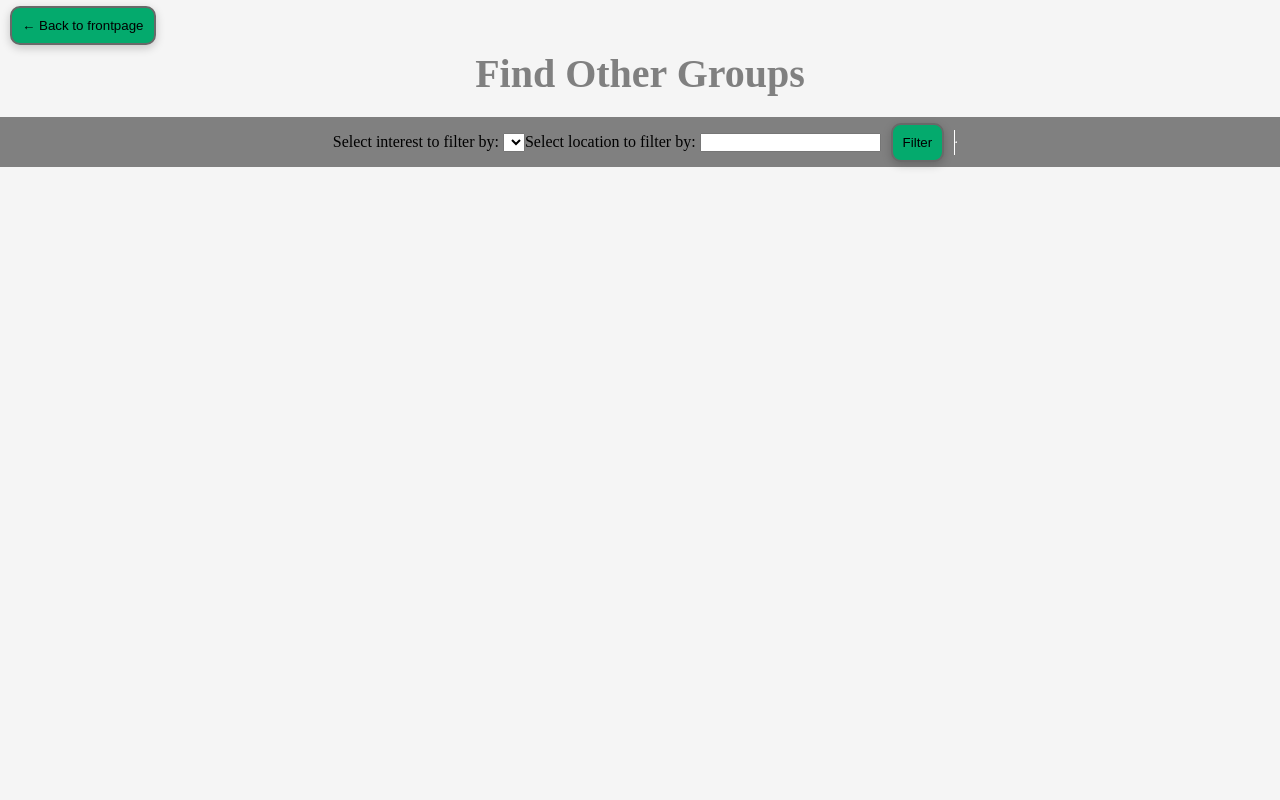
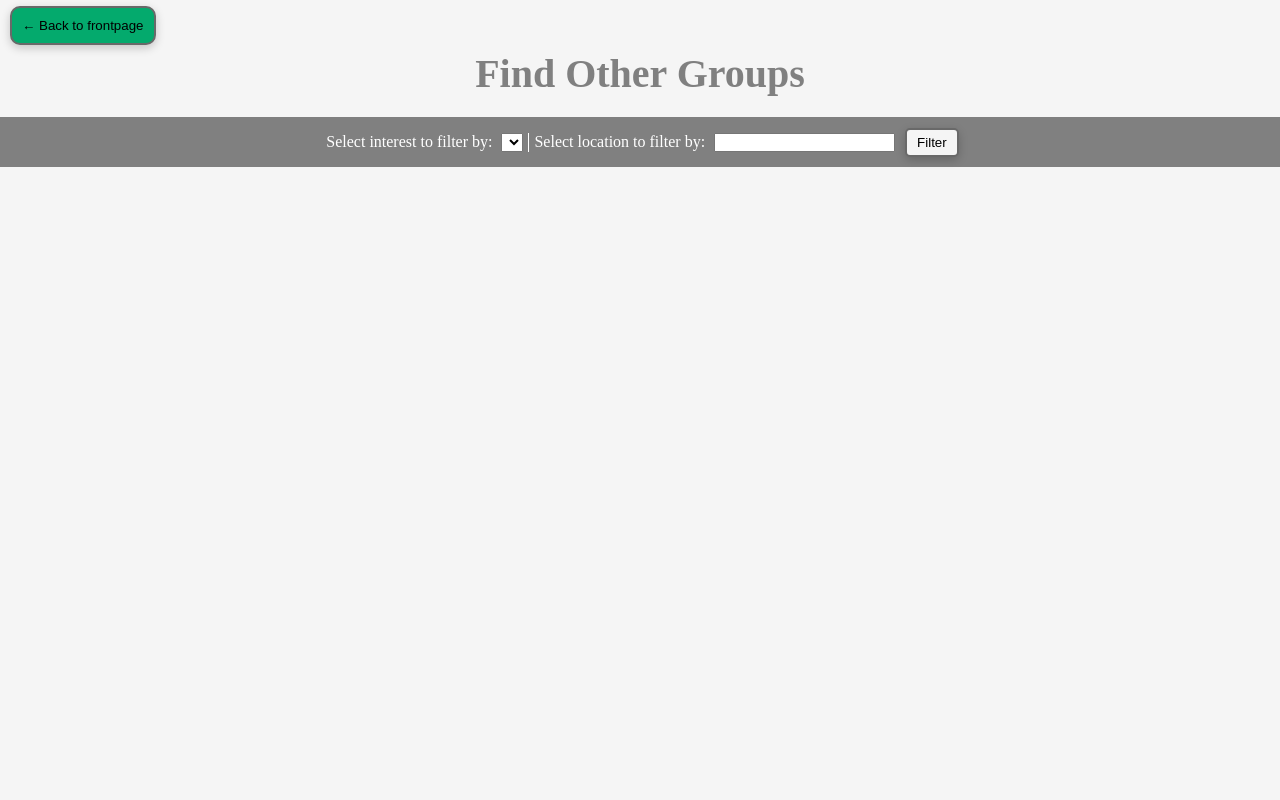
Before and after one commit to Madt2/TDT4145-Prosjekt-Vaar-2022, a Django app: page /GroupUp/groups_overview/ in a window 1280 px wide. Run offline with Django 4.2, Linux system fonts and the light colour scheme; data that the repository does not hold is empty.

Commit message:
Changelog: -css polish to filter style

```diff
--- a/GroupUpProject/GroupUp/urls.py
+++ b/GroupUpProject/GroupUp/urls.py
@@ -16,6 +16,7 @@ Including another URLconf
 from django.urls import path
 from . import views
 from django.views.generic.base import TemplateView
+from .views import UserDelete
 
 # What does name= do??
 
@@ -33,5 +34,6 @@ urlpatterns = [
     path('profile/', views.profile_page, name='profile_page'),
     path('new_group/', views.new_group_page, name='new_group_page'),
     path('register/', views.signup, name='signup_page'),
-    path("age_error/", views.age_error, name='age_error')
+    path("age_error/", views.age_error, name='age_error'),
+    path("delete_user/<int:pk>", views.UserDelete.as_view(), name='user_confirm_delete')
 ]
--- a/GroupUpProject/GroupUp/views.py
+++ b/GroupUpProject/GroupUp/views.py
@@ -8,6 +8,9 @@ from django.urls import reverse
 from django.views.generic.list import ListView
 from django.views.generic.detail import DetailView
 from django.views.generic.edit import UpdateView
+from django.contrib.auth import get_user_model
+from django.urls import reverse_lazy
+from django.views.generic.edit import DeleteView
 
 from .forms import GroupForm, SignUpForm
 from .models import Interest, MemberOfGroup, Profile, Group
@@ -141,6 +144,13 @@ def profile_page(request):
     return render(request, "GroupUp/profile_page.html", {'users': users})
 
 
+class UserDelete(DeleteView):
+    model = User
+    template_name = 'user_confirm_delete.html'
+    pk_url_kwarg = 'pk'
+
+
+
 def signup(request):
     if request.method == 'POST':
         form = SignUpForm(data=request.POST)
--- a/GroupUpProject/static/GroupUp/match_page/match_page_style.css
+++ b/GroupUpProject/static/GroupUp/match_page/match_page_style.css
@@ -38,24 +38,38 @@ h1 {
     align-items: center;
 }
 
+#filter {
+    color: black;
+    background-color: whitesmoke;
+    padding: 5px 10px;
+    border-radius: 5px;
+}
+
+select {
+    margin-right: 5px;
+}
+
 #options > form {
     display: flex;
     flex-direction: row;
     justify-content: center;
     align-items: center;
-    border-right-style: solid;
-    border-right-color: white;
-    border-right-width: thin;
     height: 50%;
     padding-left: 10px;
     padding-right: 10px;
 }
 
-#options > div:last-of-type {
+#options > form > div {
+    border-right-style: solid;
+    border-right-color: white;
+    border-right-width: thin;
+}
+
+#options > form > div:last-of-type {
     border-right-style: none;
 }
 
-#options > div > label {
+#options > form > div > label {
     color: white;
     padding: 5px;
 }
--- /dev/null
+++ b/GroupUpProject/templates/GroupUp/_base.html
@@ -0,0 +1,5 @@
+{% if user.is_authenticated %}
+    <a href="{% url 'user_confirm_delete' user.id %}">Delete Account</a>
+{% else %}
+    <a href="#">Log In</a>
+{% endif %}
--- a/GroupUpProject/templates/GroupUp/groups_overview_page.html
+++ b/GroupUpProject/templates/GroupUp/groups_overview_page.html
@@ -26,7 +26,7 @@
             </select>
         </div>
         <form method="GET" action=".">
-            <div style="display: all">
+            <div>
                 <label for="interest"> Select interest to filter by:</label>
                 <select name = "filter_interest" id="filter_interest" type="search">
                     <option value = "none" selected disabled hidden> </option>
@@ -35,7 +35,7 @@
                     {% endfor %}
                 </select>
             </div>
-            <div style="display: all">
+            <div>
                 <label for="location"> Select location to filter by:</label>
                 <input type="text" id="filter_location" name="filter_location" type="search">
             </div>
@@ -43,27 +43,6 @@
                 Filter
             </button>
         </form>
-
-        <hr />
-
-        <div style="display: none">
-        <label for="groups">Select group to match for:</label>
-        <select name="group" id="groups">
-            <option value="value1">group1</option>
-            <option value="value2">group2</option>
-            <option value="value3">group3</option>
-            <option value="value4">group4</option>
-        </select>
-        </div>
-        <div style="display: none">
-            <label for="interests">Sort interest after:</label>
-                <select name="interest" id="interests">
-                <option value="value1">interest1</option>
-                <option value="value2">interest2</option>
-                <option value="value3">interest3</option>
-                <option value="value4">interest4</option>
-            </select>
-        </div>
     </div>
     <div id="group_card_container">
         {% for group in groups %}
--- a/GroupUpProject/templates/GroupUp/profile_page.html
+++ b/GroupUpProject/templates/GroupUp/profile_page.html
@@ -112,6 +112,9 @@
 </div>
 </div>
 </div>
-
+<a href="{% url 'user_confirm_delete' pk=request.user.id %}">
+    <button type="button">
+        delete my user</button>
+</a>
 </body>
 </html>
```
Also changed, not shown: GroupUpProject/templates/GroupUp/user_confirm_delete.html (added, +16 -0 lines).
